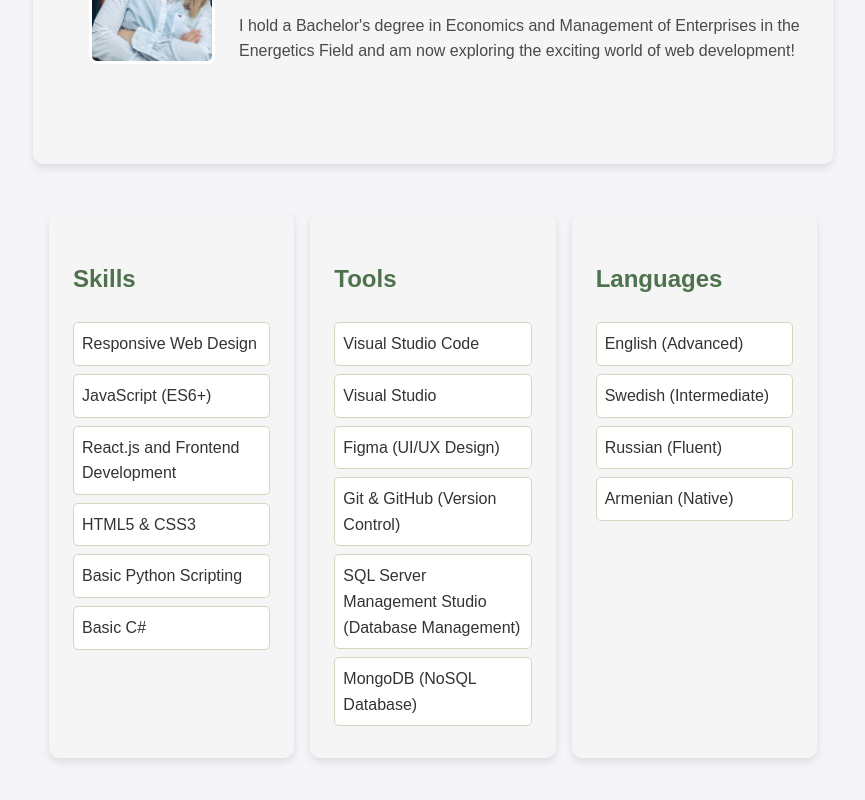
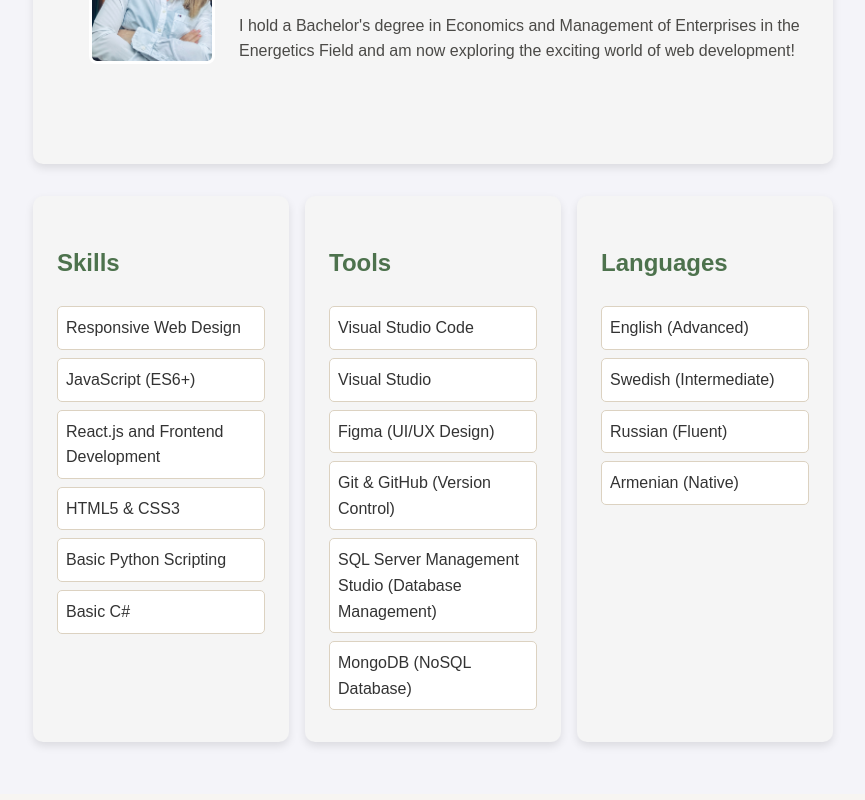
Before and after one commit to TatevikTadevosyan86/My-blog, a React (Create React App) app in the folder my-blog/: page /about in a window 1280 px wide. Shown: the part 374-1174 px from the top of the page, without its empty margins (207-1072 px from the left). Built offline with nearby package versions, Linux system fonts and the light colour scheme.

Commit message:
Updated form design

```diff
--- a/my-blog/src/pages/About.css
+++ b/my-blog/src/pages/About.css
@@ -54,7 +54,7 @@ body {
   display: flex;
   gap: 1rem;
   margin: 2rem 0;
-  padding: 1rem;
+  padding: 1rem,2rem;
 }
 
 .bottom-section div {
```
